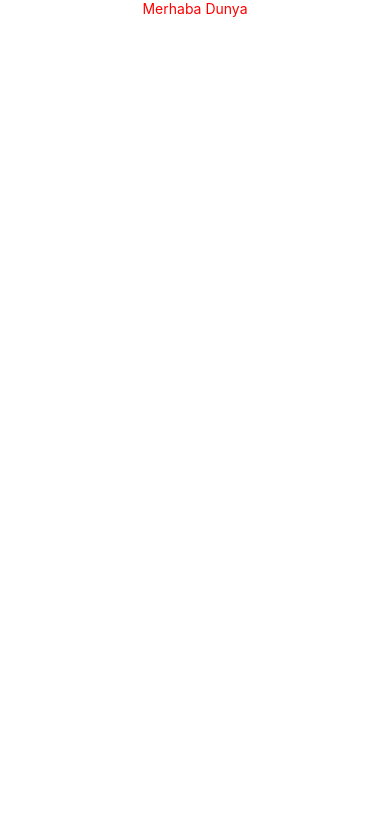
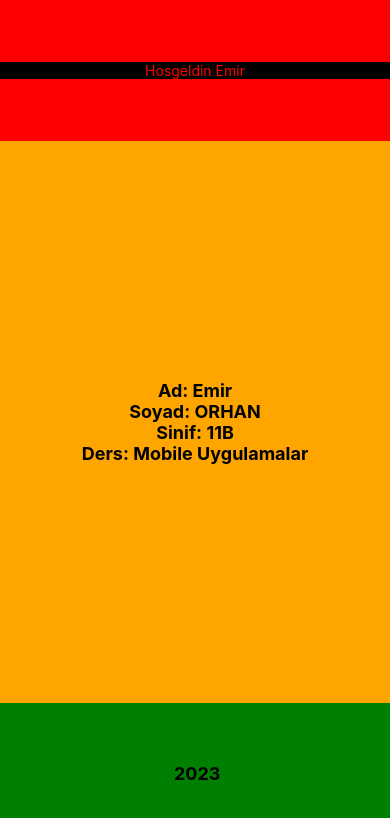
Before and after one commit to celilozturk/MobileApplicationClass11B, a React Native app: screen / in a window 390 px wide. Shown: the top 818 px of the page. Built offline with nearby package versions, Linux system fonts and the light colour scheme.

Commit message:
example layout, backtick and styles

```diff
--- a/App.tsx
+++ b/App.tsx
@@ -6,44 +6,66 @@
  */
 
 import React from 'react';
-import {
-  SafeAreaView,
-  StyleSheet,
-  Text,
-  View,
-} from 'react-native';
-let ad="Ege";
-let soyad="AYDIN";
+import { SafeAreaView, StyleSheet, Text, View, } from 'react-native';
+let ad = "Emir";
+let soyad = "ORHAN";
+let sinif = "11B";
+let ders = "Mobile Uygulamalar";
+let mesaj = `Hosgeldin ${ad}`;
+let year = 2023;
 
-let mesaj=`Merhaba, benim adim ${ad} soyadim ${soyad}`;
-console.log(mesaj);
 
 
 function App(): JSX.Element {
-
-
   return (
-    <SafeAreaView >
-      <View>
-        <Text style={styles.metin}>Merhaba Dunya</Text>
+    <SafeAreaView style={styles.container}>
+      <View style={styles.box1}>
+        <Text style={styles.mesaj}>{mesaj}</Text>
+      </View>
+      <View style={styles.box2}>
+          <Text style={styles.textStyle}>Ad: {ad}</Text>
+          <Text style={styles.textStyle}>Soyad: {soyad}</Text>
+          <Text style={styles.textStyle}>Sinif: {sinif}</Text>
+          <Text style={styles.textStyle}>Ders: {ders}</Text>
+      </View>
+      <View style={styles.box3}>
+        <Text style={styles.textStyle}> {year}</Text>
       </View>
     </SafeAreaView>
   );
 }
 
-const styles=StyleSheet.create({
-  mesaj:{
-    color:'red',
-    backgroundColor:'gray',
+const styles = StyleSheet.create({
+
+  mesaj: {
+    textAlign: 'center',
+    color: 'red',
+    backgroundColor: 'black'
   },
-  mesaj2:{
-    color:'green',
-    backgroundColor:'yellow',
+  container: {
+    flex: 1, padding: 10
   },
-  metin:{
-    textAlign:'center',
-    color:'red',
-    backgroundColor:'Black'
+  box1: {
+    flex: 1,
+    backgroundColor: 'red',
+    justifyContent: 'center'
+  },
+  box2: {
+    flex: 4,
+    backgroundColor: 'orange',
+    justifyContent: 'center',
+    alignItems: 'center'
+
+  },
+  box3: {
+    flex: 1,
+    backgroundColor: 'green',
+    alignItems:'center',
+    justifyContent:'center'
+  },
+  textStyle: {
+    fontSize: 18,
+    fontWeight: 'bold'
   }
 
 })
```
